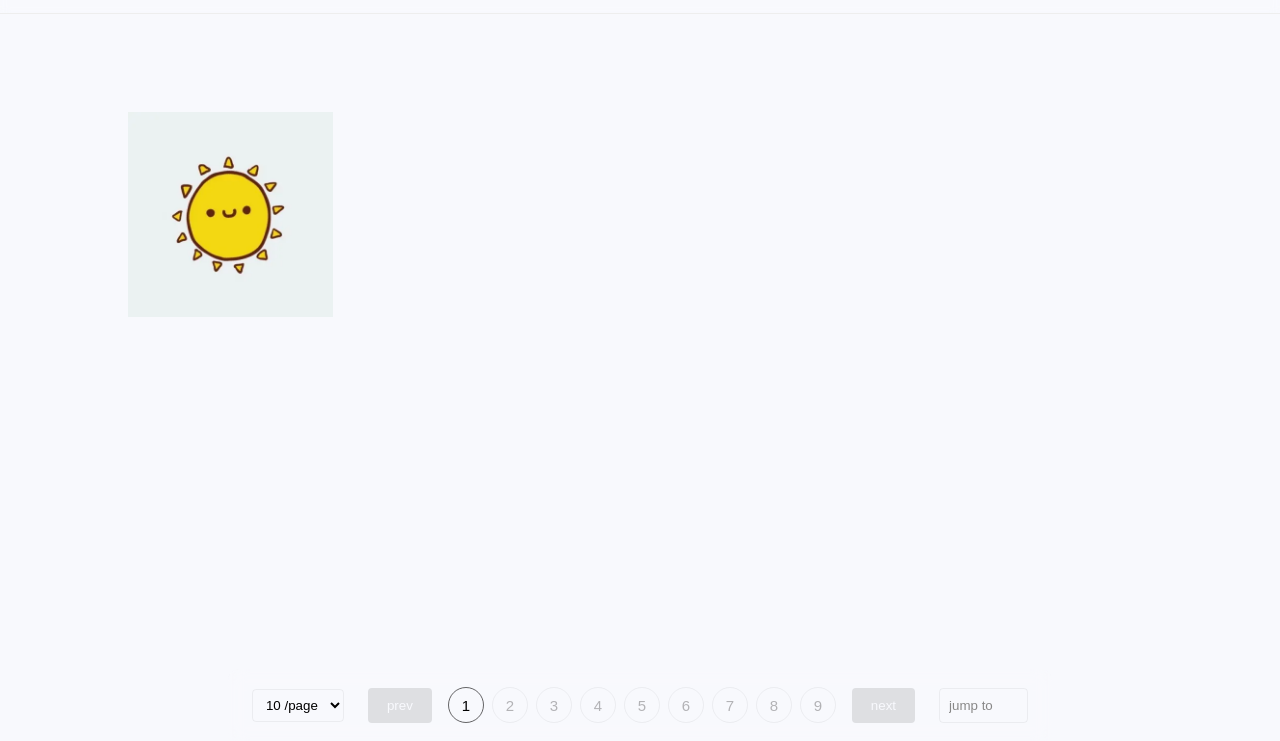
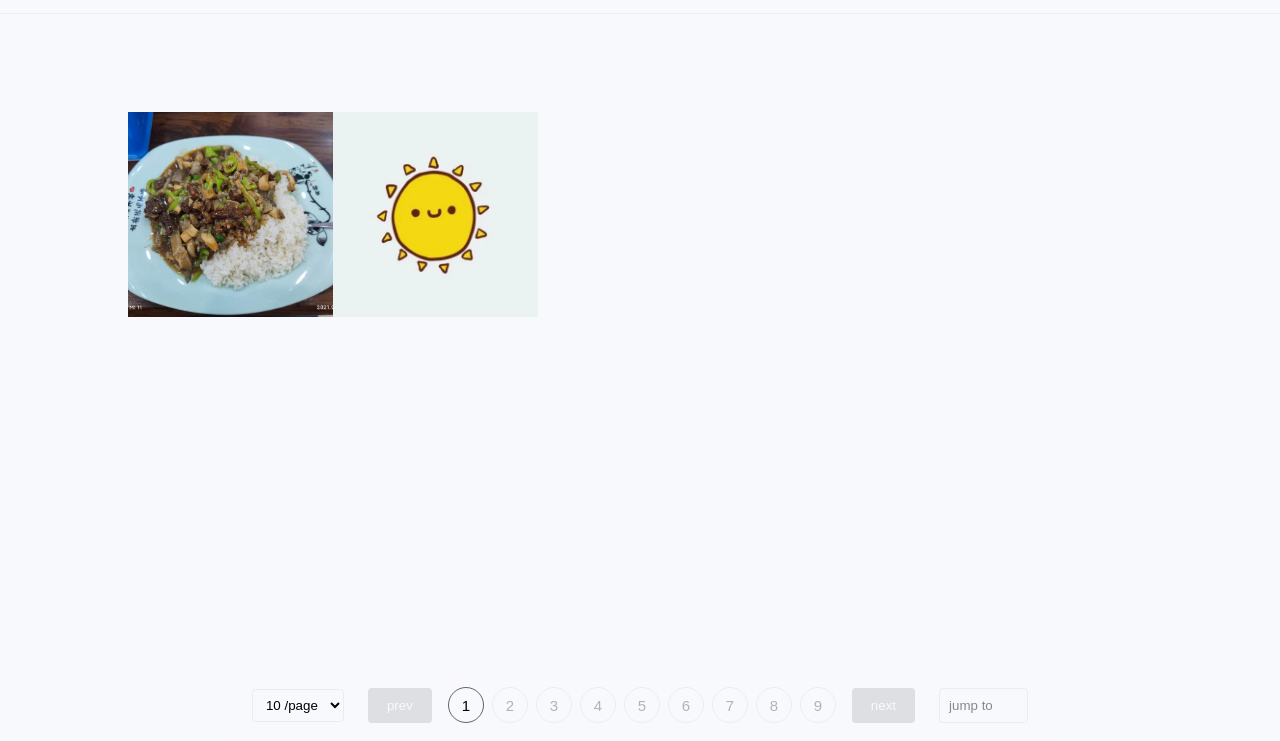
Before and after one commit to itachi-bot-01/bed, a plain HTML site: page index.html in a window 1280 px wide. Shown: the part 59-800 px from the top of the page. Drawn offline with nearby package versions, Linux system fonts and the light colour scheme; files that its build step writes are made by us from their sources.

Commit message:
deploy: 3194e525618c4e93a962358c385a5cd896672508

```diff
--- a/index.html
+++ b/index.html
@@ -4,7 +4,7 @@
       <head>
             <title>PicPic</title>
             <script>
-                  window.img_paths={"name":"assets","type":"directory","size":"21.06KB","children":[{"name":"images","type":"directory","size":"21.06KB","children":[{"name":"v2-1b9060e3eadd2dbaac640feaa0135da9_r.jpg","type":"file","extension":"jpg","size":"21.06KB","dimension":"426x426","path":"images/v2-1b9060e3eadd2dbaac640feaa0135da9_r.jpg"}]}]}
+                  window.img_paths={"name":"assets","type":"directory","size":"15.21MB","children":[{"name":"bigFile","type":"directory","size":"15.19MB","children":[{"name":"20210912015233.jpg","type":"file","extension":"jpg","size":"15.19MB","dimension":"6016x4512","path":"bigFile/20210912015233.jpg"}]},{"name":"images","type":"directory","size":"21.06KB","children":[{"name":"v2-1b9060e3eadd2dbaac640feaa0135da9_r.jpg","type":"file","extension":"jpg","size":"21.06KB","dimension":"426x426","path":"images/v2-1b9060e3eadd2dbaac640feaa0135da9_r.jpg"}]}]}
             </script>
       </head>
 
```
Also changed, not shown: bigFile/20210912015233.jpg (added).
